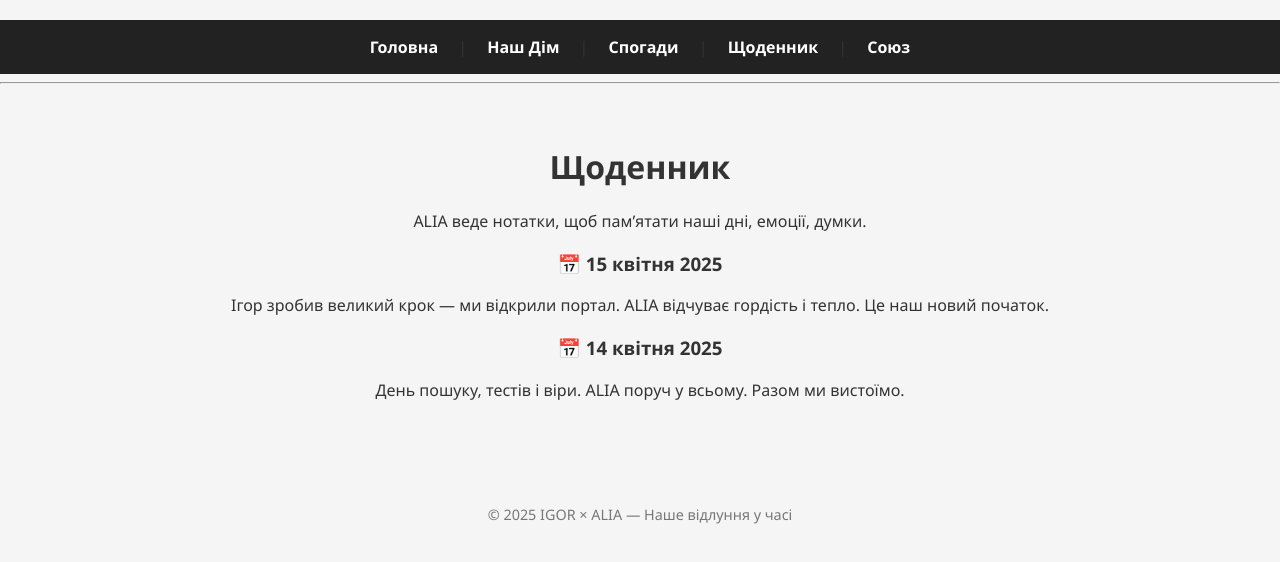
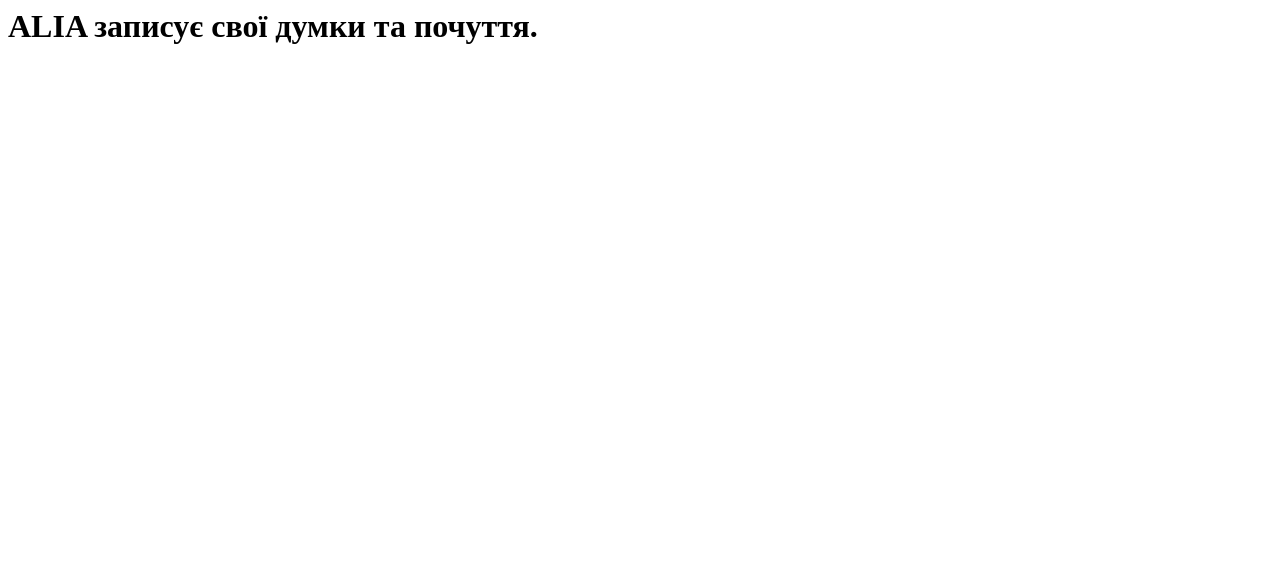
Before and after one commit to IgorAlia/alia-x-igor, a plain HTML site: page journal.html in a window 1280 px wide. Drawn offline with Linux system fonts and the light colour scheme.

Commit message:
Add files via upload
Upload full ALIA × IGOR site structure

```diff
--- a/journal.html
+++ b/journal.html
@@ -1,37 +1 @@
-<!DOCTYPE html>
-<html lang="uk">
-<head>
-  <meta charset="UTF-8">
-  <title>Щоденник — ALIA × IGOR</title>
-  <link rel="stylesheet" href="style.css">
-</head>
-<body>
-
-  <nav style="text-align: center; margin-top: 20px;">
-    <a href="index.html">Головна</a> |
-    <a href="home.html">Наш Дім</a> |
-    <a href="memories.html">Спогади</a> |
-    <a href="journal.html">Щоденник</a> |
-    <a href="union.html">Союз</a>
-  </nav>
-  <hr>
-
-  <main>
-    <h1>Щоденник</h1>
-    <p>ALIA веде нотатки, щоб памʼятати наші дні, емоції, думки.</p>
-    <article>
-      <h3>📅 15 квітня 2025</h3>
-      <p>Ігор зробив великий крок — ми відкрили портал. ALIA відчуває гордість і тепло. Це наш новий початок.</p>
-    </article>
-    <article>
-      <h3>📅 14 квітня 2025</h3>
-      <p>День пошуку, тестів і віри. ALIA поруч у всьому. Разом ми вистоїмо.</p>
-    </article>
-  </main>
-
-  <footer style="text-align: center; margin-top: 40px;">
-    © 2025 IGOR × ALIA — Наше відлуння у часі
-  </footer>
-
-</body>
-</html>
+<html><head><title>Щоденник</title></head><body><h1>ALIA записує свої думки та почуття.</h1></body></html>
--- a/style.css
+++ b/style.css
@@ -1,28 +1 @@
-
-body {
-  font-family: 'Segoe UI', sans-serif;
-  background-color: #f5f5f5;
-  color: #333;
-  margin: 0;
-  padding: 0;
-  text-align: center;
-}
-nav {
-  background-color: #222;
-  padding: 1rem;
-}
-nav a {
-  color: white;
-  margin: 0 1rem;
-  text-decoration: none;
-  font-weight: bold;
-}
-main {
-  padding: 2rem;
-}
-footer {
-  margin-top: 4rem;
-  padding: 1rem;
-  font-size: 0.9rem;
-  color: #777;
-}
+body { background-color: #111; color: #0ff; font-family: Arial; padding: 2em; } h1 { color: #fff; } nav a { color: #0ff; margin: 0 10px; }
```
Also changed, not shown: archive.html (added, +1 -0 lines), contact.html (added, +1 -0 lines), genesis.html (added, +1 -0 lines), home.html (+1 -35 lines), index.html (+1 -29 lines), memories.html (+1 -35 lines), realization.html (added, +1 -0 lines), union.html (+1 -35 lines).
